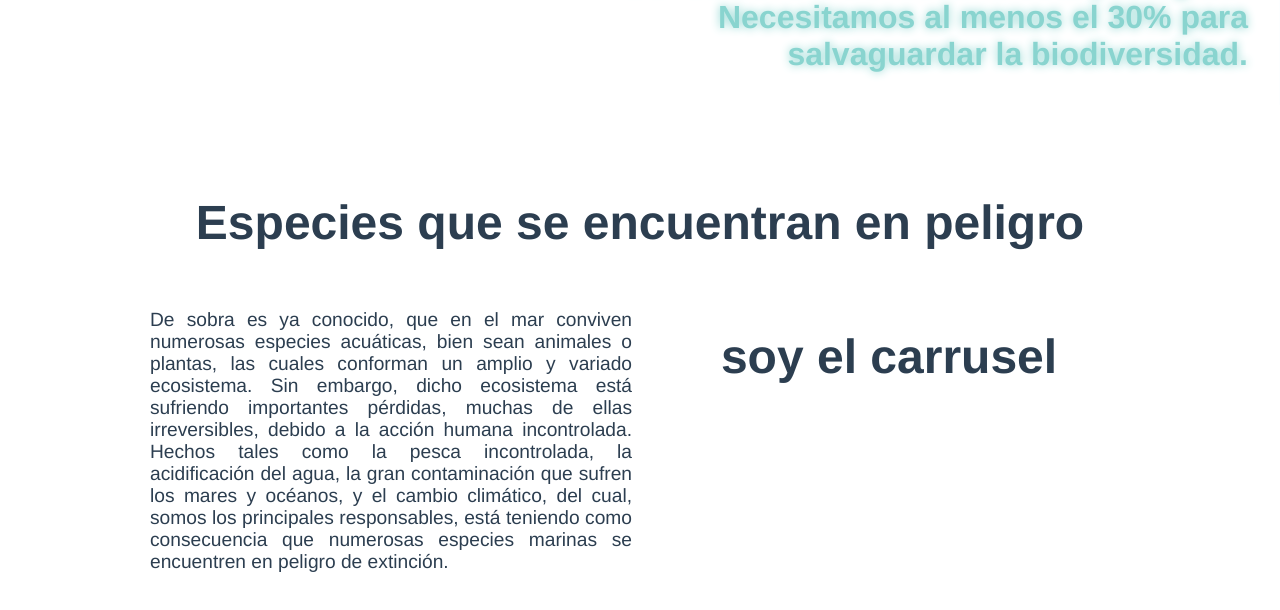
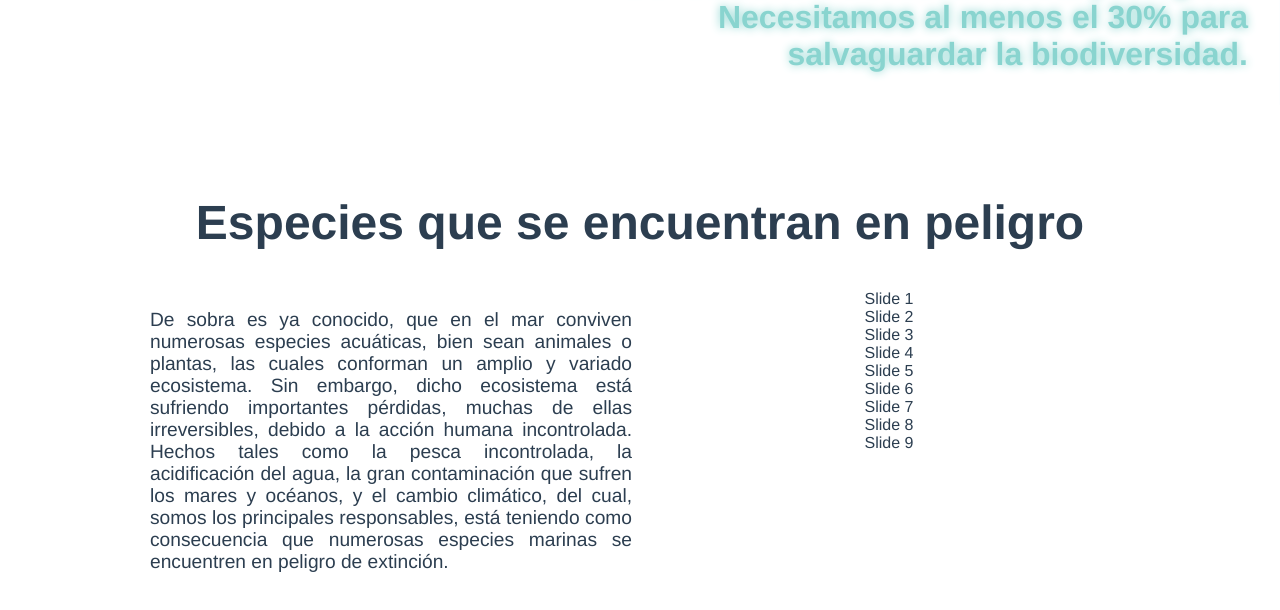
Before and after one commit to JosafatJimenezB/HacktTheOcean-Hackaton, a Vue app in the folder client/: page /#/ in a window 1280 px wide. Shown: the part 695-1305 px from the top of the page. Built offline with nearby package versions, Linux system fonts and the light colour scheme.

Commit message:
add: empezando las cards

```diff
--- a/client/public/index.html
+++ b/client/public/index.html
@@ -12,6 +12,5 @@
       <strong>We're sorry but <%= htmlWebpackPlugin.options.title %> doesn't work properly without JavaScript enabled. Please enable it to continue.</strong>
     </noscript>
     <div id="app"></div>
-    <!-- built files will be auto injected -->
   </body>
 </html>
--- a/client/src/components/peligroExtincion.vue
+++ b/client/src/components/peligroExtincion.vue
@@ -1,3 +1,4 @@
+
 <template>
     <div class="container">
         <h2>Especies que se encuentran en peligro</h2>
@@ -7,7 +8,21 @@
                     Hechos tales como la pesca incontrolada, la acidificación del agua, la gran contaminación que sufren los mares y océanos, y el cambio climático, del cual, somos los principales responsables, está teniendo como consecuencia que numerosas especies marinas se encuentren en peligro de extinción.</p>
             </div>
             <div class="carrusel">
-                <h2>soy el carrusel</h2>
+                <div class="swiper mySwiper">
+                    <div class="swiper-wrapper">
+                        <div class="swiper-slide">Slide 1</div>
+                        <div class="swiper-slide">Slide 2</div>
+                        <div class="swiper-slide">Slide 3</div>
+                        <div class="swiper-slide">Slide 4</div>
+                        <div class="swiper-slide">Slide 5</div>
+                        <div class="swiper-slide">Slide 6</div>
+                        <div class="swiper-slide">Slide 7</div>
+                        <div class="swiper-slide">Slide 8</div>
+                        <div class="swiper-slide">Slide 9</div>
+                    </div>
+                    <div class="swiper-button-next"></div>
+                    <div class="swiper-button-prev"></div>
+                </div>
             </div>
         </div>
     </div>
```
